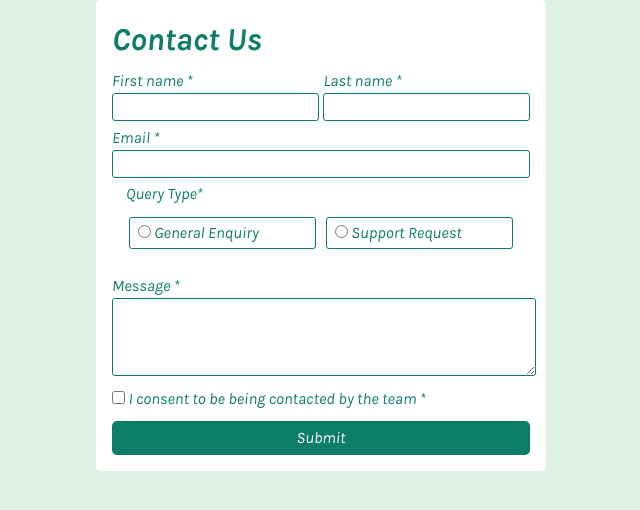
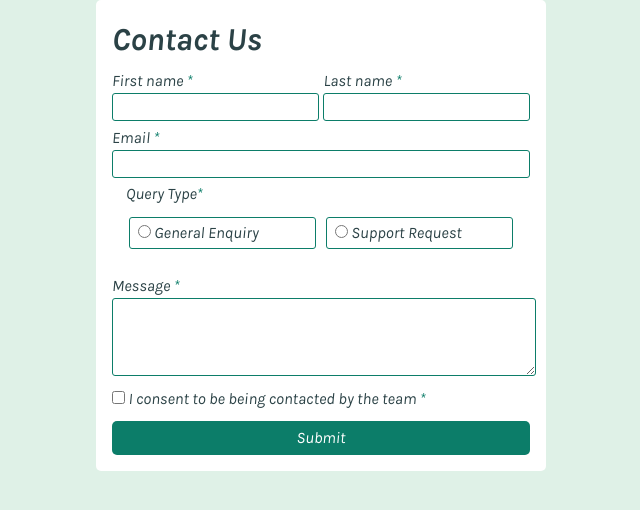
Before and after one commit to Temceo/frontend_mentor_form, a website with bundled scripts: page index.html in a window 1280 px wide. Shown: the whole page, without its empty margins (294-934 px from the left). Built offline with nearby package versions, Linux system fonts and the light colour scheme.

Commit message:
update body colour

```diff
--- a/assets/css/style.css
+++ b/assets/css/style.css
@@ -44,7 +44,7 @@ body {
   font-family: 'Karla', sans-serif;
   display: grid;
   place-content: center;
-  color: var(--green);
+  color: var(--dark-teal);
   background-color: var(--pale-green);
 }
 
```
